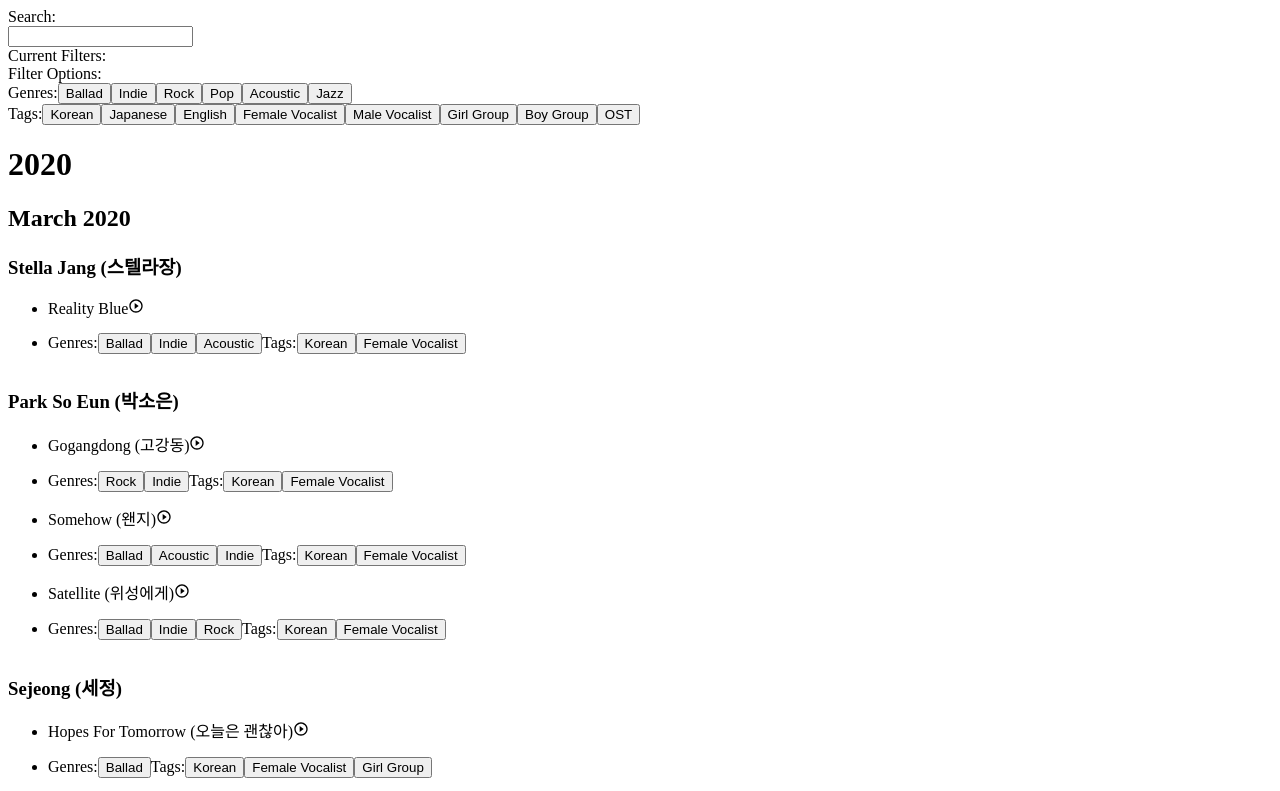
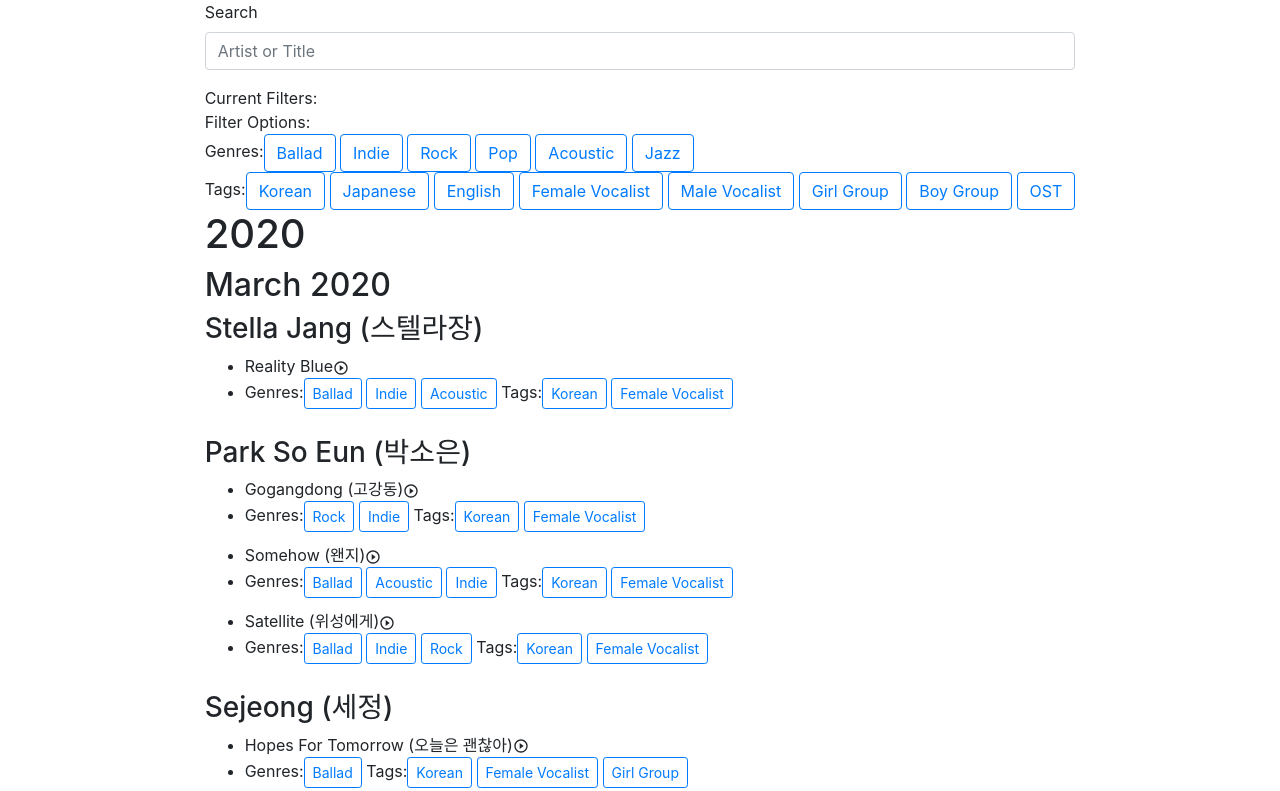
Before and after one commit to marvintran/MySongList, a React (Create React App) app: page / in a window 1280 px wide. Shown: the top 791 px of the page. Built offline with nearby package versions, Linux system fonts and the light colour scheme.

Commit message:
React Bootstrap theming.

```diff
--- a/package.json
+++ b/package.json
@@ -6,7 +6,9 @@
     "@testing-library/jest-dom": "^4.2.4",
     "@testing-library/react": "^9.5.0",
     "@testing-library/user-event": "^7.2.1",
+    "bootstrap": "^4.5.3",
     "react": "^16.13.1",
+    "react-bootstrap": "^1.4.0",
     "react-dom": "^16.13.1",
     "react-icons": "^3.11.0",
     "react-player": "^2.6.2",
--- a/src/App.css
+++ b/src/App.css
@@ -0,0 +1,7 @@
+body {
+    width: 100%;
+    height: 100%;
+    display: flex;
+    align-items: center;
+    justify-content: center;
+}
--- a/src/App.js
+++ b/src/App.js
@@ -104,7 +104,7 @@ class App extends React.Component {
 
   render() {
     return (
-      <div>
+      <React.Fragment>
         <div>
           <SearchBar
             filterText={this.state.filterText}
@@ -223,7 +223,7 @@ class App extends React.Component {
             : null
           }
         </div>
-      </div>
+      </React.Fragment>
     )
   }
 }
--- a/src/components/CurrentFilters.js
+++ b/src/components/CurrentFilters.js
@@ -1,4 +1,5 @@
 import React from 'react';
+import Button from 'react-bootstrap/Button'
 import { FiX } from "react-icons/fi";
 
 class CurrentFilters extends React.Component {
@@ -21,11 +22,21 @@ class CurrentFilters extends React.Component {
 
   render() {
     const genres = this.props.filterOptions[0].map((genre) => {
-      return <button onClick={() => this.genreClick(genre)}>{this.camelCaseToNormal(genre)}<FiX/></button>
+      return (
+        <React.Fragment>
+          <Button onClick={() => this.genreClick(genre)} variant="outline-primary">
+            {this.camelCaseToNormal(genre)}<FiX/>
+          </Button>{' '}
+        </React.Fragment>);
     });
 
     const tags = this.props.filterOptions[1].map((tag) => {
-      return <button onClick={() => this.tagClick(tag)}>{this.camelCaseToNormal(tag)}<FiX/></button>
+      return (
+        <React.Fragment>
+          <Button onClick={() => this.tagClick(tag)} variant="outline-primary">
+            {this.camelCaseToNormal(tag)}<FiX/>
+          </Button>{' '}
+        </React.Fragment>);
     });
 
     return (
--- a/src/components/FilterOptions.js
+++ b/src/components/FilterOptions.js
@@ -1,4 +1,5 @@
 import React from 'react';
+import Button from 'react-bootstrap/Button'
 
 class FilterOptions extends React.Component {
   genreClick(value) {
@@ -15,23 +16,23 @@ class FilterOptions extends React.Component {
         Filter Options:
         <div>
           Genres:
-          <button onClick={() => this.genreClick("ballad")}>Ballad</button>
-          <button onClick={() => this.genreClick("indie")}>Indie</button>
-          <button onClick={() => this.genreClick("rock")}>Rock</button>
-          <button onClick={() => this.genreClick("pop")}>Pop</button>
-          <button onClick={() => this.genreClick("acoustic")}>Acoustic</button>
-          <button onClick={() => this.genreClick("jazz")}>Jazz</button>
+          <Button onClick={() => this.genreClick("ballad")} variant="outline-primary">Ballad</Button>{' '}
+          <Button onClick={() => this.genreClick("indie")} variant="outline-primary">Indie</Button>{' '}
+          <Button onClick={() => this.genreClick("rock")} variant="outline-primary">Rock</Button>{' '}
+          <Button onClick={() => this.genreClick("pop")} variant="outline-primary">Pop</Button>{' '}
+          <Button onClick={() => this.genreClick("acoustic")} variant="outline-primary">Acoustic</Button>{' '}
+          <Button onClick={() => this.genreClick("jazz")} variant="outline-primary">Jazz</Button>
         </div>
         <div>
           Tags:
-          <button onClick={() => this.tagClick("korean")}>Korean</button>
-          <button onClick={() => this.tagClick("japanese")}>Japanese</button>
-          <button onClick={() => this.tagClick("english")}>English</button>
-          <button onClick={() => this.tagClick("femaleVocalist")}>Female Vocalist</button>
-          <button onClick={() => this.tagClick("maleVocalist")}>Male Vocalist</button>
-          <button onClick={() => this.tagClick("girlGroup")}>Girl Group</button>
-          <button onClick={() => this.tagClick("boyGroup")}>Boy Group</button>
-          <button onClick={() => this.tagClick("ost")}>OST</button>
+          <Button onClick={() => this.tagClick("korean")} variant="outline-primary">Korean</Button>{' '}
+          <Button onClick={() => this.tagClick("japanese")} variant="outline-primary">Japanese</Button>{' '}
+          <Button onClick={() => this.tagClick("english")} variant="outline-primary">English</Button>{' '}
+          <Button onClick={() => this.tagClick("femaleVocalist")} variant="outline-primary">Female Vocalist</Button>{' '}
+          <Button onClick={() => this.tagClick("maleVocalist")} variant="outline-primary">Male Vocalist</Button>{' '}
+          <Button onClick={() => this.tagClick("girlGroup")} variant="outline-primary">Girl Group</Button>{' '}
+          <Button onClick={() => this.tagClick("boyGroup")} variant="outline-primary">Boy Group</Button>{' '}
+          <Button onClick={() => this.tagClick("ost")} variant="outline-primary">OST</Button>
         </div>
       </div>
     )
--- a/src/components/SearchBar.js
+++ b/src/components/SearchBar.js
@@ -1,4 +1,5 @@
 import React from 'react';
+import Form from 'react-bootstrap/Form'
 
 class SearchBar extends React.Component {
   constructor(props) {
@@ -10,18 +11,19 @@ class SearchBar extends React.Component {
     this.props.onFilterTextChange(event.target.value);
   }
 
-  // https://reactjs.org/docs/forms.html#handling-multiple-inputs
   render() {
     return (
       <React.Fragment>
-        Search:
-        <form>
-          <input
-            type="text"
-            value={this.props.filterText}
-            onChange={this.handleFilterTextChange}
+        <Form>
+          <Form.Group>
+            <Form.Label>Search</Form.Label>
+            <Form.Control type="text"
+                          placeholder="Artist or Title"
+                          value={this.props.filterText}
+                          onChange={this.handleFilterTextChange}
             />
-        </form>
+          </Form.Group>
+        </Form>
       </React.Fragment>
     )
   }
--- a/src/components/Track.js
+++ b/src/components/Track.js
@@ -3,6 +3,7 @@ import { AiOutlineMinusCircle } from "react-icons/ai";
 import { MdPlayCircleOutline } from "react-icons/md";
 import ReactPlayer from "react-player";
 import "../stylesheets/Track.css";
+import Button from 'react-bootstrap/Button'
 
 class Track extends React.Component {
   constructor(props) {
@@ -42,11 +43,23 @@ class Track extends React.Component {
     }
 
     const genres = this.props.track.genre.map((genre) => {
-      return <button class="filterButton" onClick={() => this.genreClick(genre)}>{genre}</button>;
+      return (
+        <React.Fragment>
+          <Button className="filterButton" variant="outline-primary" size="sm" onClick={() => this.genreClick(genre)}>
+            {genre}
+          </Button>{' '}
+        </React.Fragment>
+      );
     });
 
     const tags = this.props.track.tags.map((tag) => {
-      return <button class="filterButton" onClick={() => this.tagClick(tag)}>{tag}</button>;
+      return (
+        <React.Fragment>
+          <Button className="filterButton" variant="outline-primary" size="sm" onClick={() => this.tagClick(tag)}>
+            {tag}
+          </Button>{' '}
+        </React.Fragment>
+      );
     });
 
     return (
@@ -55,10 +68,10 @@ class Track extends React.Component {
           {this.props.track.name}
           {button}
         </li>
-        <li class="filterOptions">
-          <p class="filterButton">Genres:</p>
+        <li className="filterOptions">
+          <p className="filterButton">Genres:</p>
           {genres}
-          <p class="filterButton">Tags:</p>
+          <p className="filterButton">Tags:</p>
           {tags}
         </li>
         { videoShowing
--- a/src/index.js
+++ b/src/index.js
@@ -1,5 +1,6 @@
 import React from 'react';
 import ReactDOM from 'react-dom';
+import 'bootstrap/dist/css/bootstrap.min.css';
 import App from './App';
 
 ReactDOM.render(
```
Also changed, not shown: 1 other file (tests, documents, lock files or other folders).
